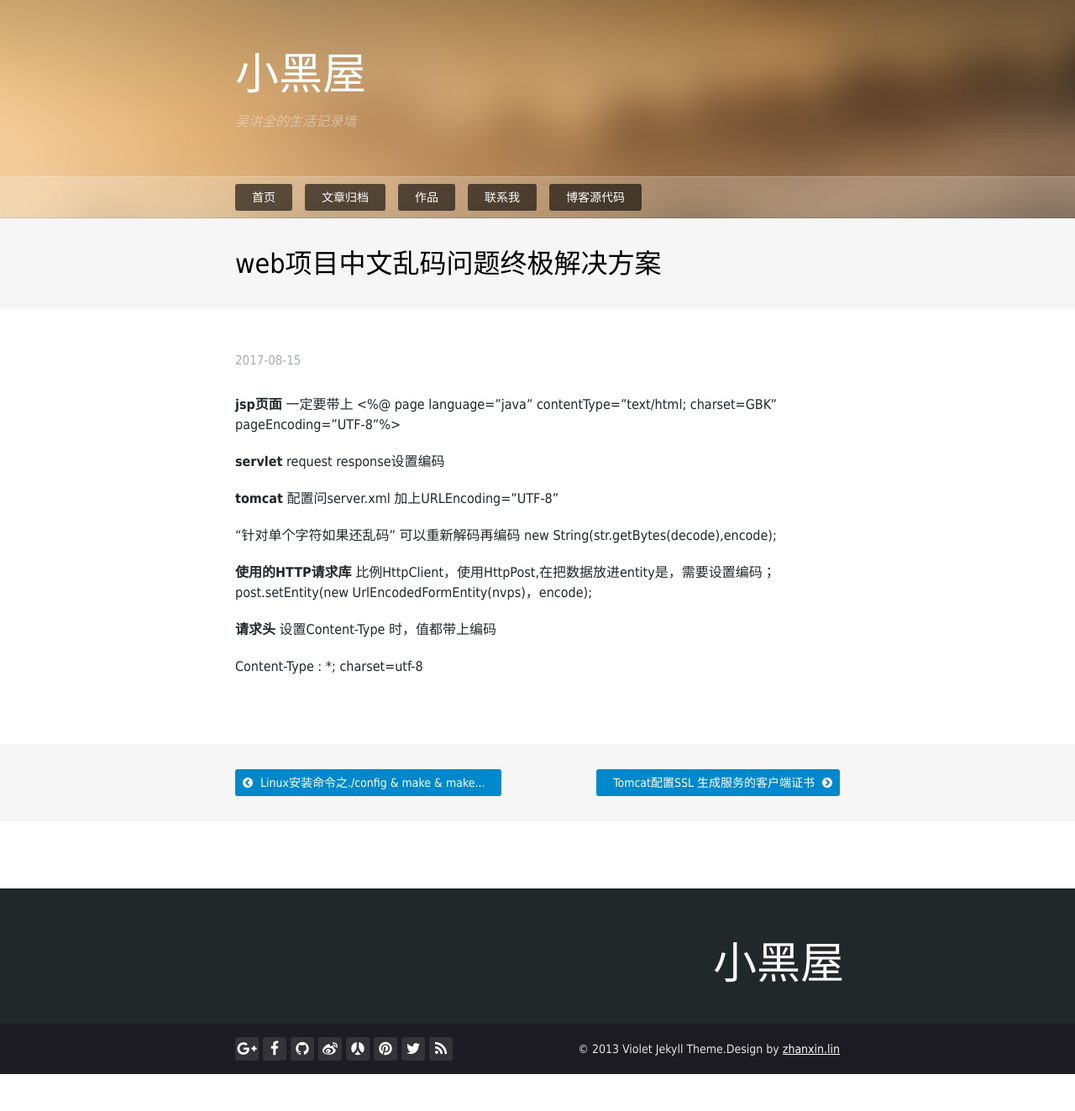
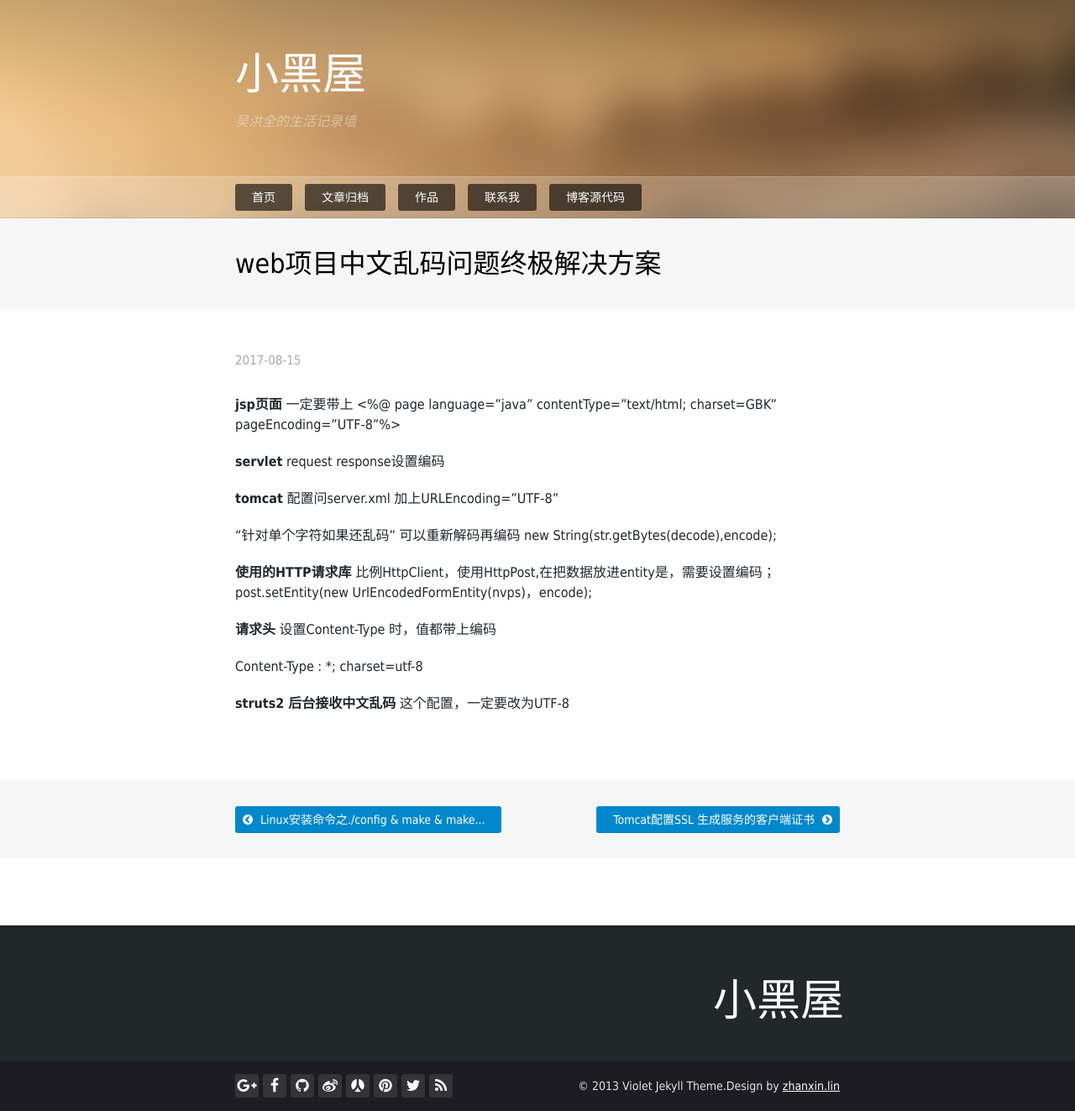
Before and after one commit to GeowindWu/GeowindWu.github.io, a Jekyll site: the page built from _posts/2017-08-15-web-project-luanma.md, in a window 1280 px wide. Shown: the whole page at 84% size. Built offline with Jekyll 4.4.1, drawn with Linux system fonts in a browser that asks for light colours; nearby versions of some CDN libraries; some web fonts are replaced; before the commit the page ends 1279 px from its top, so only the background shows below that.

Commit message:
中文乱码终极解决方案

```diff
--- a/_posts/2017-08-15-web-project-luanma.md
+++ b/_posts/2017-08-15-web-project-luanma.md
@@ -24,3 +24,6 @@ title: web项目中文乱码问题终极解决方案
  设置Content-Type 时，值都带上编码
 
  Content-Type :  *; charset=utf-8
+
+ **struts2 后台接收中文乱码**
+ 	这个配置<constant name="struts.i18n.encoding" value="UTF-8" />，一定要改为UTF-8
```
